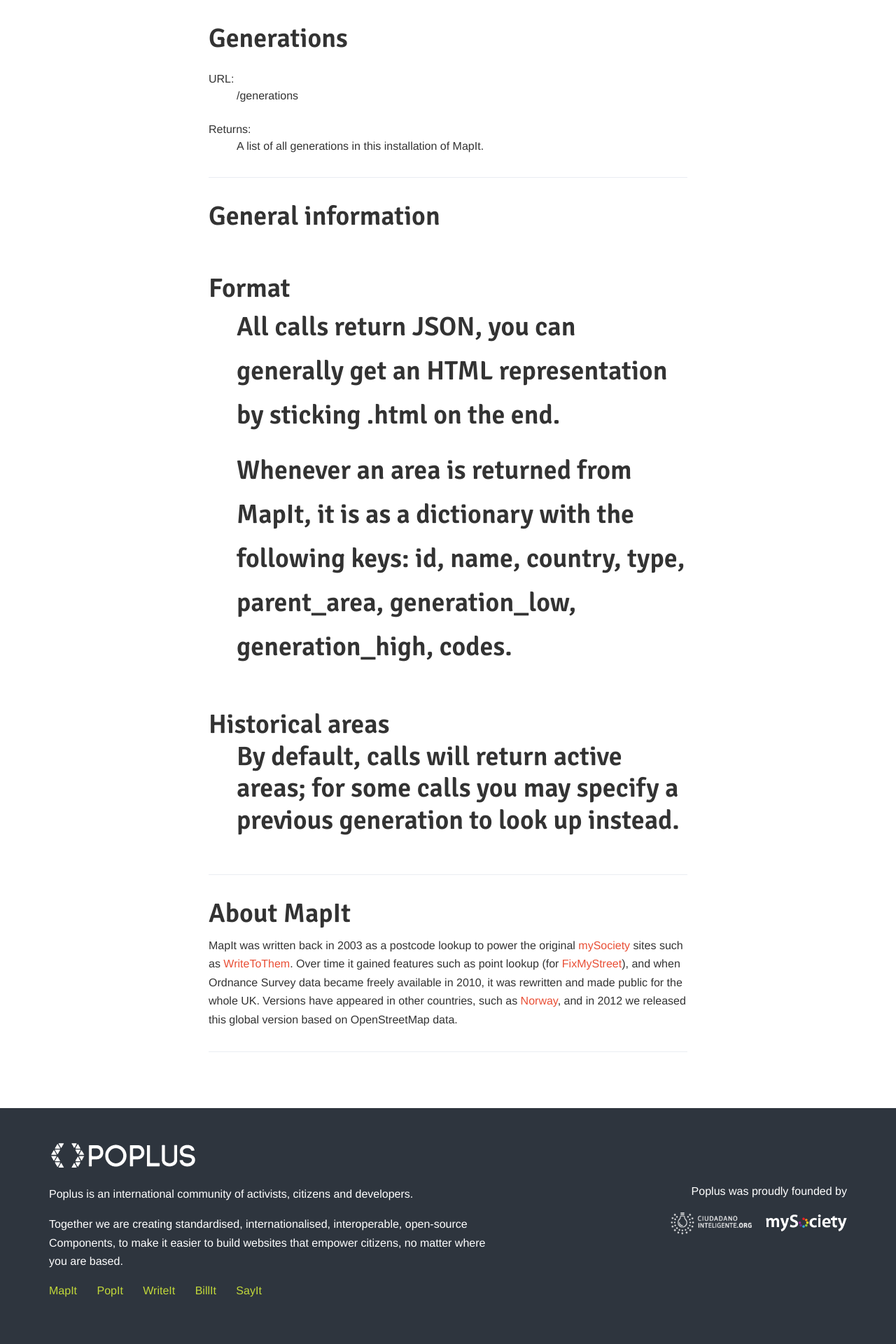
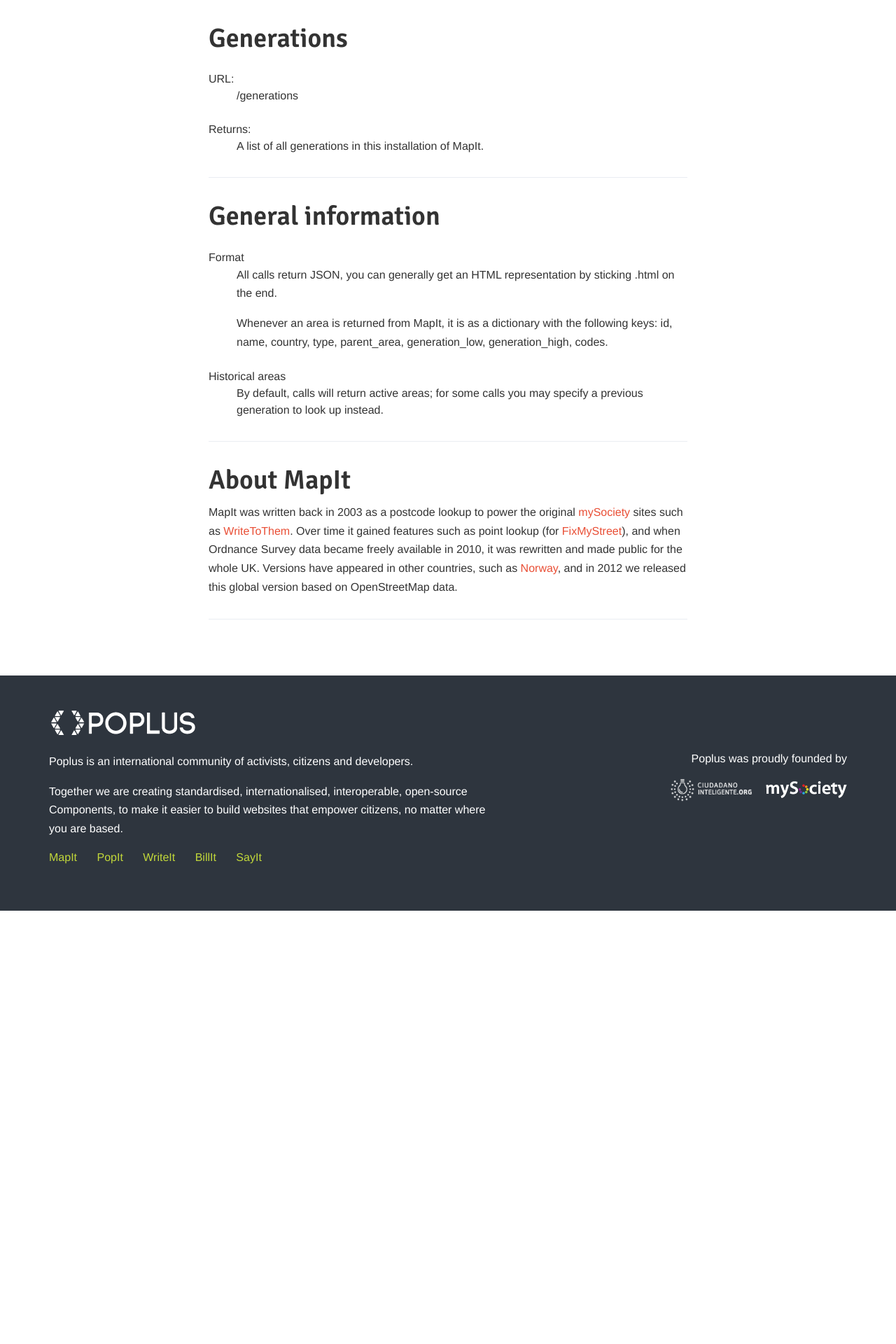
Before and after one commit to mysociety/mapit.poplus.org, a Jekyll site: the page built from docs/index.html, in a window 1280 px wide. Shown: the part 3068-4988 px from the top of the page at 70% size. Built offline with Jekyll 4.4.1, drawn with Linux system fonts in a browser that asks for light colours; Markdown is read by kramdown in place of the engine named in the settings; after the commit the page ends 4369 px from its top, so only the background shows below that.

Commit message:
added missing </h2>

```diff
--- a/docs/index.html
+++ b/docs/index.html
@@ -216,7 +216,7 @@
 
 
         <section id="general">
-            <h2>General information
+            <h2>General information</h2>
 
             <dl>
                 <dt>Format</dt>
```
